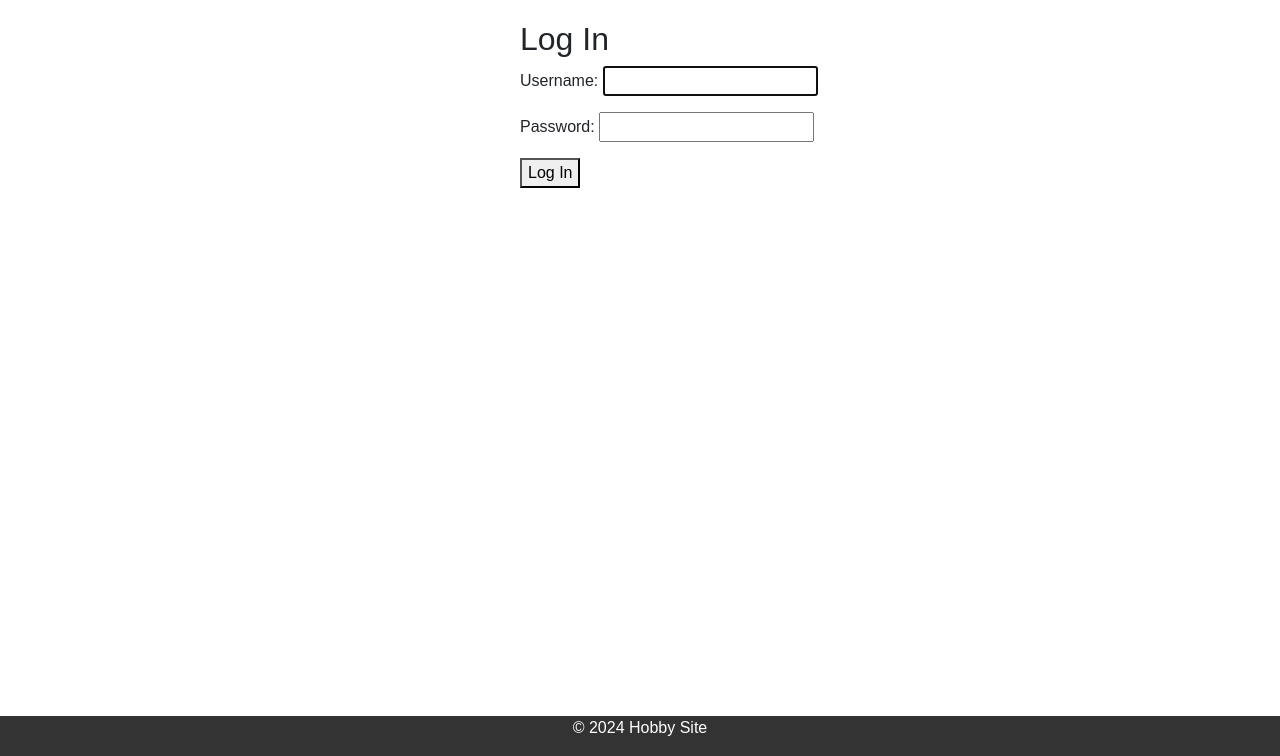
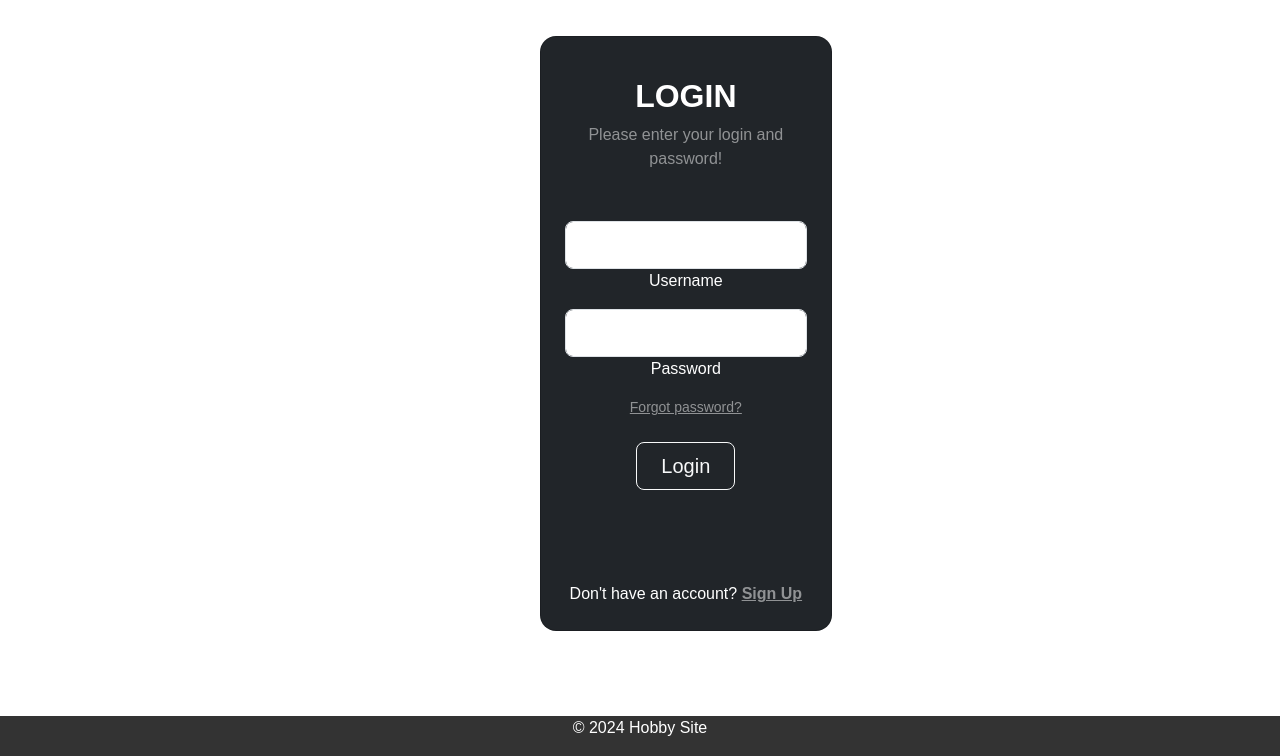
Before and after one commit to CyrilCDL/hobbysite-E-4, a Django app: page /accounts/login/ in a window 1280 px wide. Shown: the part 44-800 px from the top of the page. Run offline with Django 5.2, Linux system fonts and the light colour scheme.

Commit message:
update login

```diff
--- a/hobbysite/templates/registration/login.html
+++ b/hobbysite/templates/registration/login.html
@@ -1,7 +1,62 @@
-{% extends "base.html" %} {% block content %}
-<h2>Log In</h2>
-<form method="post">
-    {% csrf_token %} {{ form.as_p }}
-    <button type="submit">Log In</button>
-</form>
-{% endblock content %}
+{% extends "base.html" %}
+{% block head %}
+{% endblock %}
+
+{% block styles%}
+<style>
+.login-form {
+    margin-top: 50px;
+}
+/* Example: Changing the background color of the login button on hover */
+.btn-primary:hover {
+    background-color: #2c3e50; /* Darker shade of the primary color */
+}
+</style>
+{% endblock %}
+{% block content %}
+<section class="vh-50 gradient-custom">
+    <div class="container py-3 h-100">
+        <div class="col-12 col-md-8 col-lg-6 col-xl-5">
+          <div class="card bg-dark text-white" style="border-radius: 1rem;">
+            <div class="card-body p-4 text-center">
+
+              <div class="mb-md-4 mt-md-3 pb-4">
+                <h2 class="fw-bold mb-2 text-uppercase">Login</h2>
+                <p class="text-white-50 mb-3">Please enter your login and password!</p>
+
+                <form method="post" class="login-form">
+                  {% csrf_token %}
+                  <div class="form-group mb-3">
+                    <input type="email" id="id_username" name="username" class="form-control form-control-lg" />
+                    <label class="text-white" for="id_username">Username</label>
+                  </div>
+
+                  <div class="form-group mb-3">
+                    <input type="password" id="id_password" name="password" class="form-control form-control-lg" />
+                    <label class="text-white" for="id_password">Password</label>
+                  </div>
+
+                  <p class="small mb-3 pb-lg-2"><a class="text-white-50" href="#!">Forgot password?</a></p>
+
+                  <button data-mdb-button-init data-mdb-ripple-init class="btn btn-outline-light btn-lg px-4" type="submit">Login</button> <!-- Reduced the padding -->
+                </form>
+
+                <div class="d-flex justify-content-center text-center mt-3 pt-1"> <!-- Reduced the margin -->
+                  <a href="#!" class="text-white"><i class="fab fa-facebook-f fa-lg"></i></a>
+                  <a href="#!" class="text-white"><i class="fab fa-twitter fa-lg mx-3 px-2"></i></a> <!-- Reduced the margin and padding -->
+                  <a href="#!" class="text-white"><i class="fab fa-google fa-lg"></i></a>
+                </div>
+
+              </div>
+
+              <div>
+                <p class="mb-0">Don't have an account? <a href="/profile/register/" class="text-white-50 fw-bold">Sign Up</a></p>
+              </div>
+
+            </div>
+          </div>
+        </div>
+      </div>
+    </div>
+  </section>
+{% endblock %}
```
